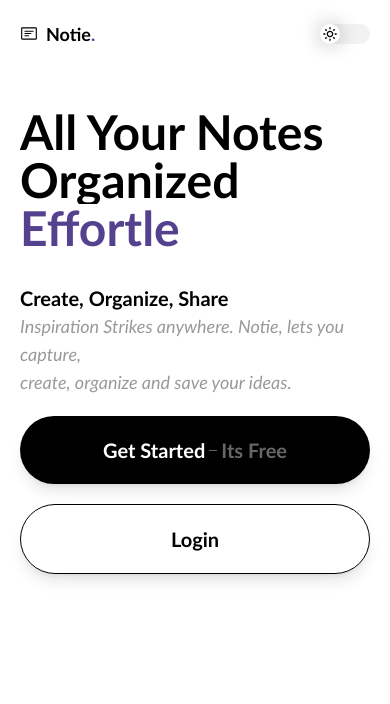
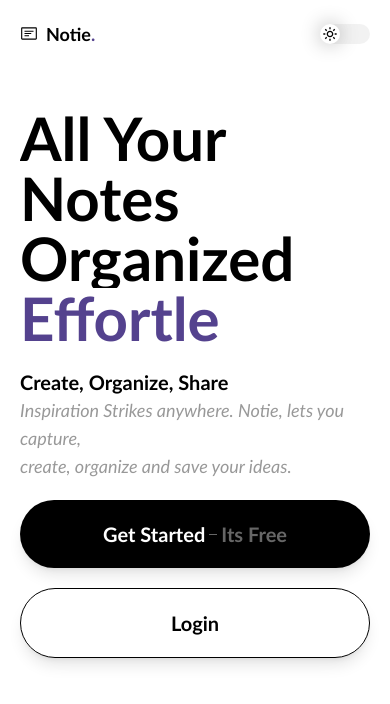
Before and after one commit to nsudekenechi/Notie, a React (Vite) app in the folder frontend/: page / in a window 390 px wide. Shown: the top 704 px of the page. Built offline with nearby package versions, Linux system fonts and the light colour scheme.

Commit message:
Homepage responsiveness

```diff
--- a/frontend/src/pages/Home.jsx
+++ b/frontend/src/pages/Home.jsx
@@ -61,7 +61,7 @@ export const Home = () => {
 
       <section className="px-5 md:px-[4vw] lg:px-[5vw]  py-10 grid gap-y-10 grid-cols-1 md:grid-cols-2  md:gap-x-10">
         <div className="col-span-1">
-          <div className="text-5xl md:text-6xl md:leading-[70px] font-bold  ">
+          <div className="text-6xl md:leading-[70px] font-bold  ">
             <HomeMotion duration={1} text={"All Your Notes"} />
             <HomeMotion duration={1} text={"Organized"} />
             <HomeMotion
```
